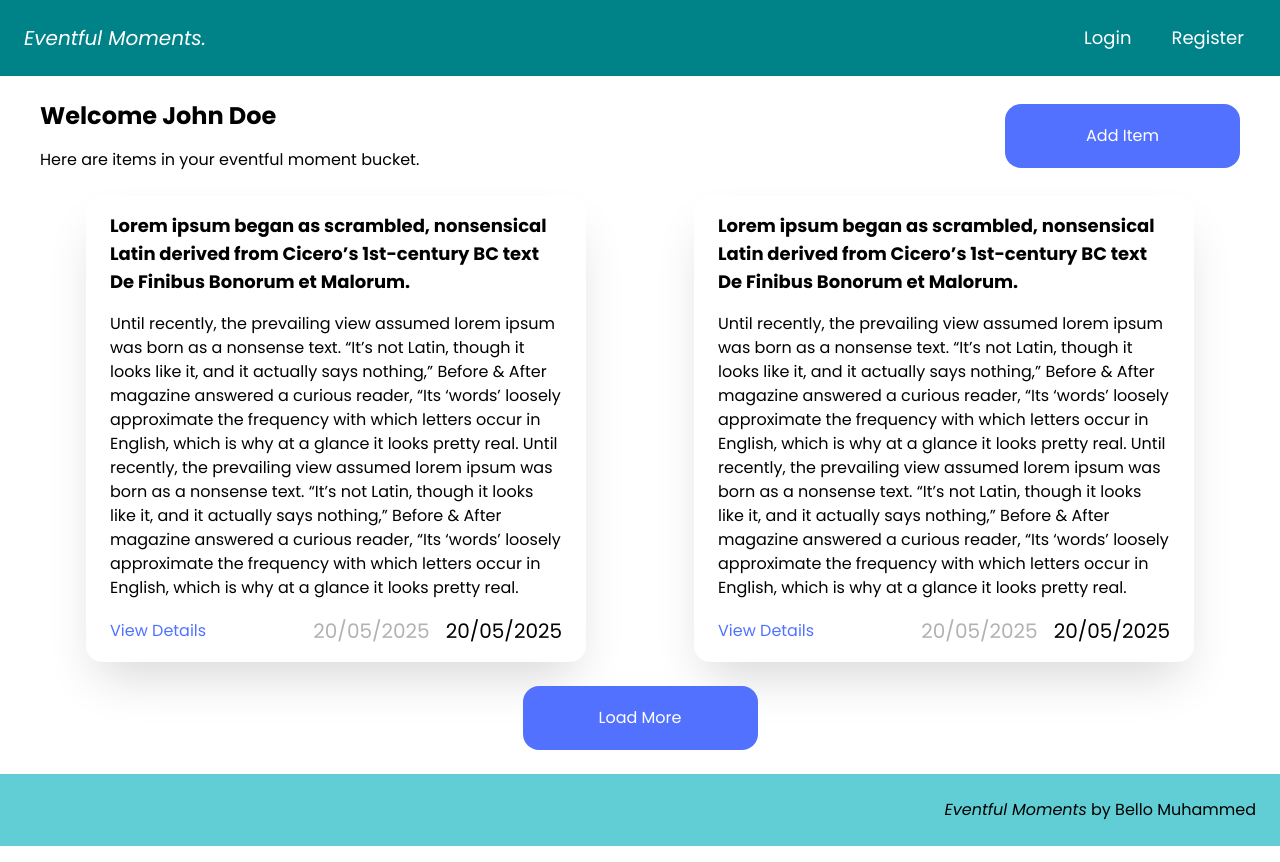
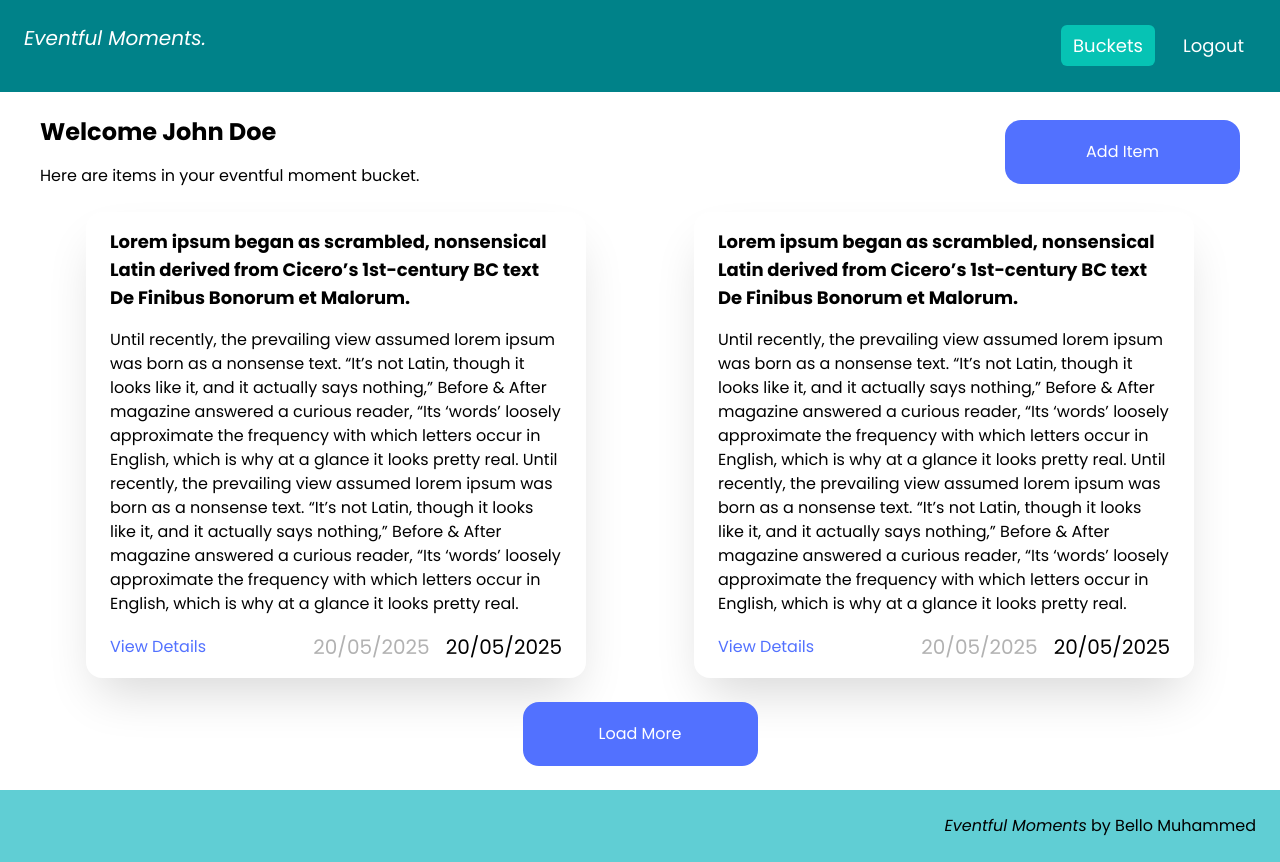
Before and after one commit to Sallah10/eventful-app, a Vue app: page / in a window 1280 px wide. Both pictures are taken after typing "name@example.com", "Sample123" into the empty fields and a click on the button "Login". Built offline with nearby package versions, Linux system fonts and the light colour scheme.

Commit message:
Dynami NavBar

```diff
--- a/src/App.vue
+++ b/src/App.vue
@@ -2,11 +2,25 @@
 import Nav from '@/components/nav.vue';
 import Footer from '@/components/footer.vue';
 import { RouterView } from 'vue-router';
+import { ref } from 'vue';
+import { useRouter } from 'vue-router';
+
+const isAuthenticated = ref(false);
+const router = useRouter();
+
+const login = () => {
+  isAuthenticated.value = true;
+};
+
+const logout = () => {
+  isAuthenticated.value = false;
+  router.push('/'); // Redirect to login page
+};
 </script>
 
 <template class="h-[100vh] max-w-[100vw] flex flex-col">
-    <Nav/>
-    <RouterView/>
+    <Nav :isAuthenticated="isAuthenticated" :logout="logout" />
+    <RouterView  @login="login" />
     <Footer/>
 </template>
 
--- a/src/components/home.vue
+++ b/src/components/home.vue
@@ -1,15 +1,19 @@
 <script setup>
 import { ref } from 'vue';
 import { useRouter } from 'vue-router';
+import { defineEmits } from 'vue';
+
 
     const email = ref('');
     const password = ref('');
     const errorMessage = ref('');
     const router = useRouter();
+    const emits = defineEmits(['login']);
 
     const handleLogin = () => {
       if (email.value && password.value) {
         errorMessage.value = ''; // Clear any error message
+        emits('login');
         router.push('/buckets'); // Redirect to another page
         console.log("Login successful");
       } else {
--- a/src/components/nav.vue
+++ b/src/components/nav.vue
@@ -1,5 +1,8 @@
 <script setup>
 import { RouterLink, useRoute} from 'vue-router';
+import { defineProps } from 'vue';
+
+const props = defineProps(['isAuthenticated', 'logout']);
 
 const isActiveLink = (routePath) => {
   const route = useRoute();
@@ -11,7 +14,32 @@ const isActiveLink = (routePath) => {
 <template>
     <nav class="bg-[#008289] flex justify-between text-[#ffffff] px-4 py-4 md:px-6 md:py-6">
         <RouterLink to="/buckets" class="italic text-xl">Eventful Moments.</RouterLink>
-        <ul class="flex gap-2 md:gap-4  text-lg">
+        <ul class="flex gap-2 md:gap-4 items-center text-lg">
+          <template v-if="props.isAuthenticated">
+            <li><RouterLink
+                to="/buckets"
+                :class="[
+                  isActiveLink('/buckets')
+                    ? 'bg-[#06C3B4]'
+                    : 'hover:bg-[#00000029]',
+                  'text-white',
+                  'px-3',
+                  'py-2',
+                  'rounded-md',
+                ]">Buckets</RouterLink></li>
+            <li><button
+                :class="[
+                  isActiveLink('/')
+                    ? 'bg-[#06C3B4]'
+                    : 'hover:bg-[#00000029]',
+                  'text-white',
+                  'px-3',
+                  'py-2',
+                  'rounded-md',
+                ]"
+                @click="props.logout">Logout</button></li>
+          </template>
+          <template v-else>
             <li><RouterLink
                 to="/"
                 :class="[
@@ -34,6 +62,7 @@ const isActiveLink = (routePath) => {
                   'py-2',
                   'rounded-md',
                 ]">Register</RouterLink></li>
+          </template>
         </ul>
     </nav>
 </template>
--- a/src/components/register.vue
+++ b/src/components/register.vue
@@ -1,12 +1,15 @@
 <script setup>
 import { ref } from 'vue';
 import { useRouter } from 'vue-router';
+import { defineEmits } from 'vue';
+
 
     const name = ref('');
     const email = ref('');
     const password = ref('');
     const errorMessage = ref('');
     const router = useRouter();
+    const emits = defineEmits(['login']);
 
 const handleLogin = () => {
   if (!name.value || !email.value || !password.value) {
@@ -17,6 +20,7 @@ const handleLogin = () => {
   // Proceed if all fields are filled
   errorMessage.value = ''; // Clear any previous error message
   console.log("Registration done");
+  emits('login');
   router.push('/buckets');
 };
 </script>
```
